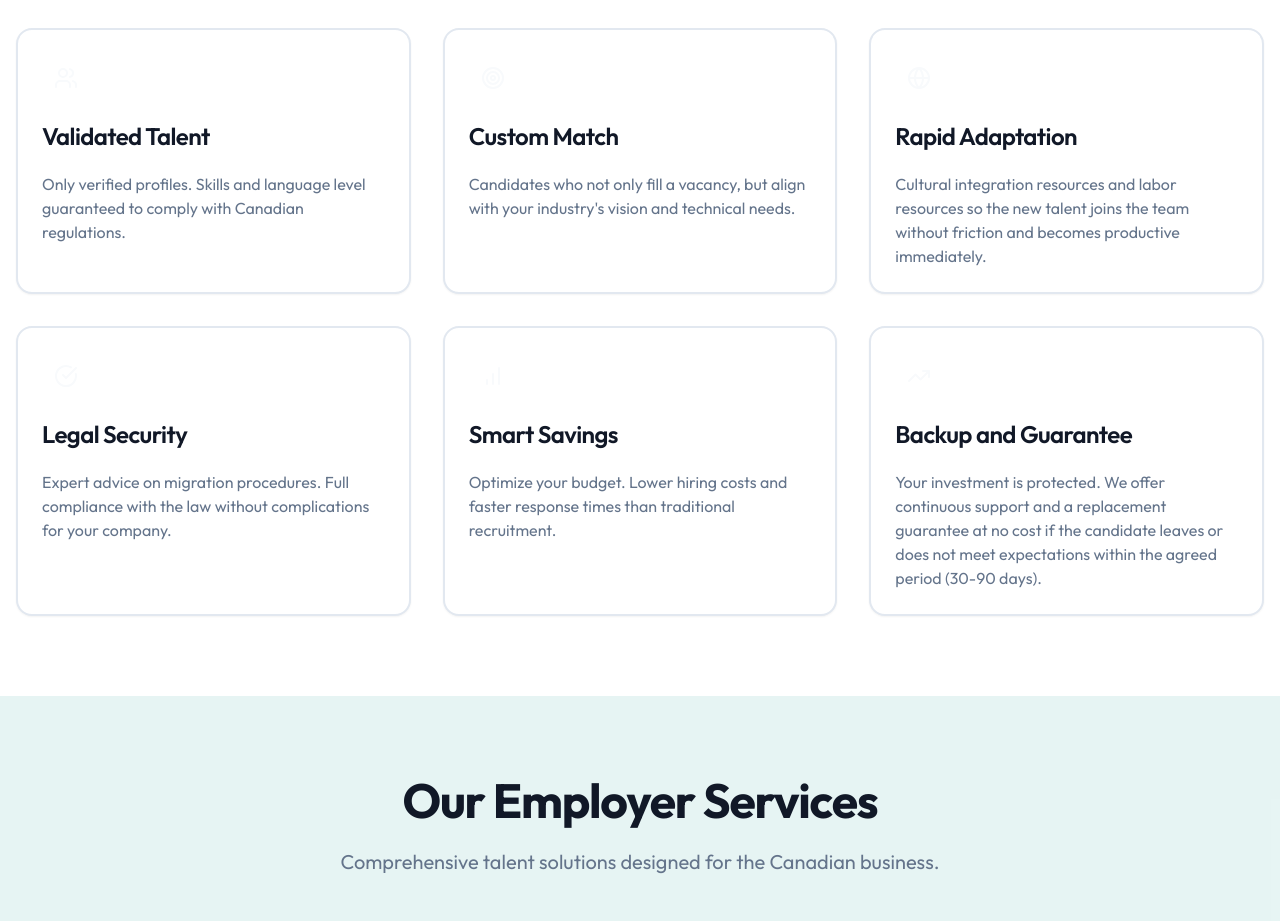
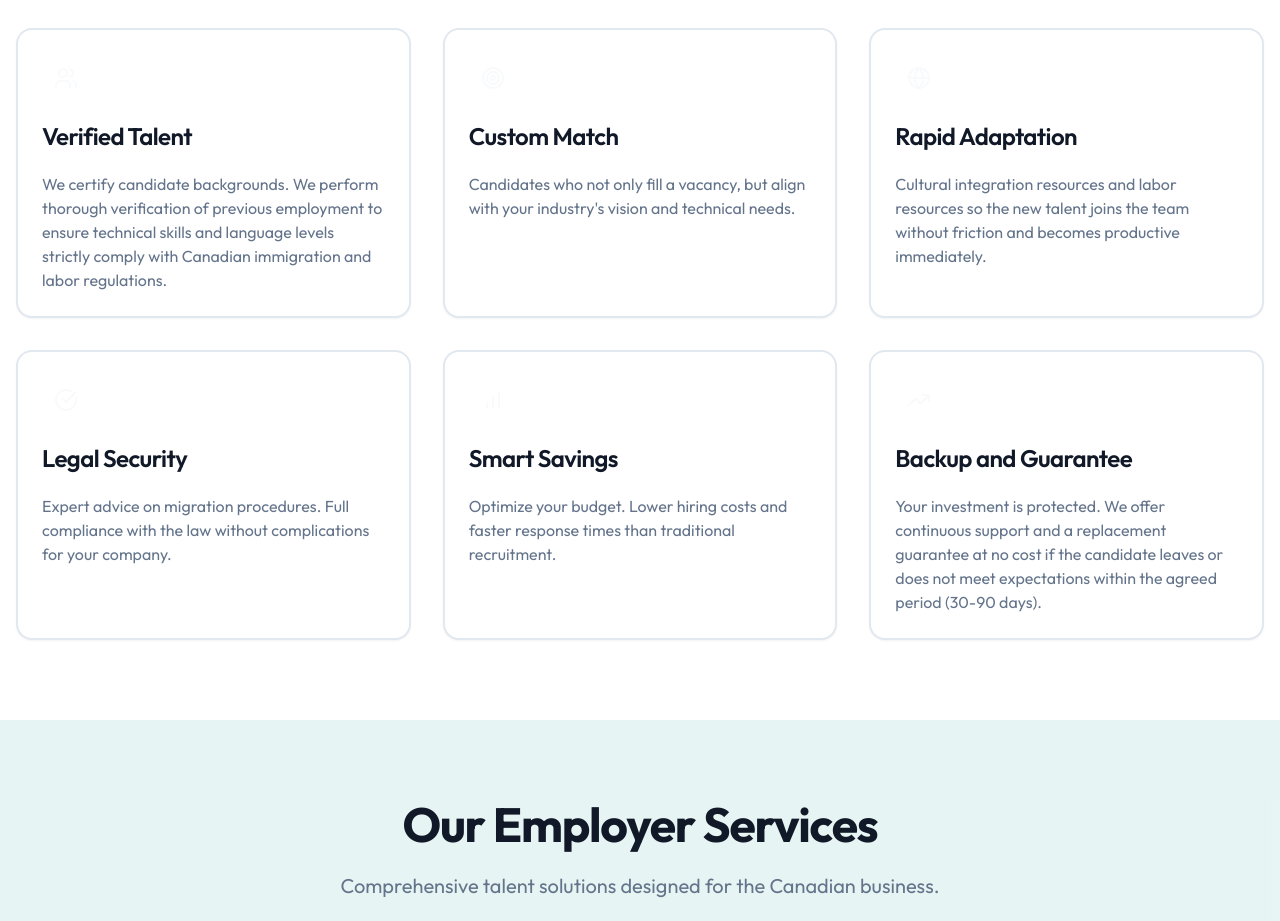
Before and after one commit to MarceMolina83/hrcalatinweb, a React (Vite) app: page /employers in a window 1280 px wide. Shown: the part 980-1901 px from the top of the page. Built offline with nearby package versions, Linux system fonts and the light colour scheme; no server answers; the HTML template or start-up script is replaced by a standard one.

Commit message:
feat: update verified talent content on employers page

```diff
--- a/src/contexts/LanguageContext.tsx
+++ b/src/contexts/LanguageContext.tsx
@@ -316,8 +316,8 @@ export const translations = {
 
     "employers.why.title": "International Talent Solutions",
     "employers.why.subtitle": "We eliminate cross-border hiring barriers so you can focus on growing.",
-    "employers.why.talent.title": "Validated Talent",
-    "employers.why.talent.description": "Only verified profiles. Skills and language level guaranteed to comply with Canadian regulations.",
+    "employers.why.talent.title": "Verified Talent",
+    "employers.why.talent.description": "We certify candidate backgrounds. We perform thorough verification of previous employment to ensure technical skills and language levels strictly comply with Canadian immigration and labor regulations.",
     "employers.why.matching.title": "Custom Match",
     "employers.why.matching.description": "Candidates who not only fill a vacancy, but align with your industry's vision and technical needs.",
     "employers.why.integration.title": "Rapid Adaptation",
@@ -678,8 +678,8 @@ export const translations = {
 
     "employers.why.title": "Soluciones de Talento Internacional",
     "employers.why.subtitle": "Eliminamos las barreras de la contratación transfronteriza para que usted se enfoque en crecer.",
-    "employers.why.talent.title": "Talento Validado",
-    "employers.why.talent.description": "Solo perfiles verificados. Habilidades y nivel de idioma garantizados para cumplir con la normativa de Canadá.",
+    "employers.why.talent.title": "Talento Verificado",
+    "employers.why.talent.description": "Certificamos la trayectoria de los candidatos. Realizamos una verificación exhaustiva de empleos anteriores para garantizar que las habilidades técnicas y el nivel de idioma del talento elegido cumplan estrictamente con las normativas migratorias y laborales de Canadá.",
     "employers.why.matching.title": "Match a Medida",
     "employers.why.matching.description": "Candidatos que no solo llenan una vacante, sino que se alinean con la visión y necesidades técnicas de su industria.",
     "employers.why.integration.title": "Adaptación Rápida",
```
